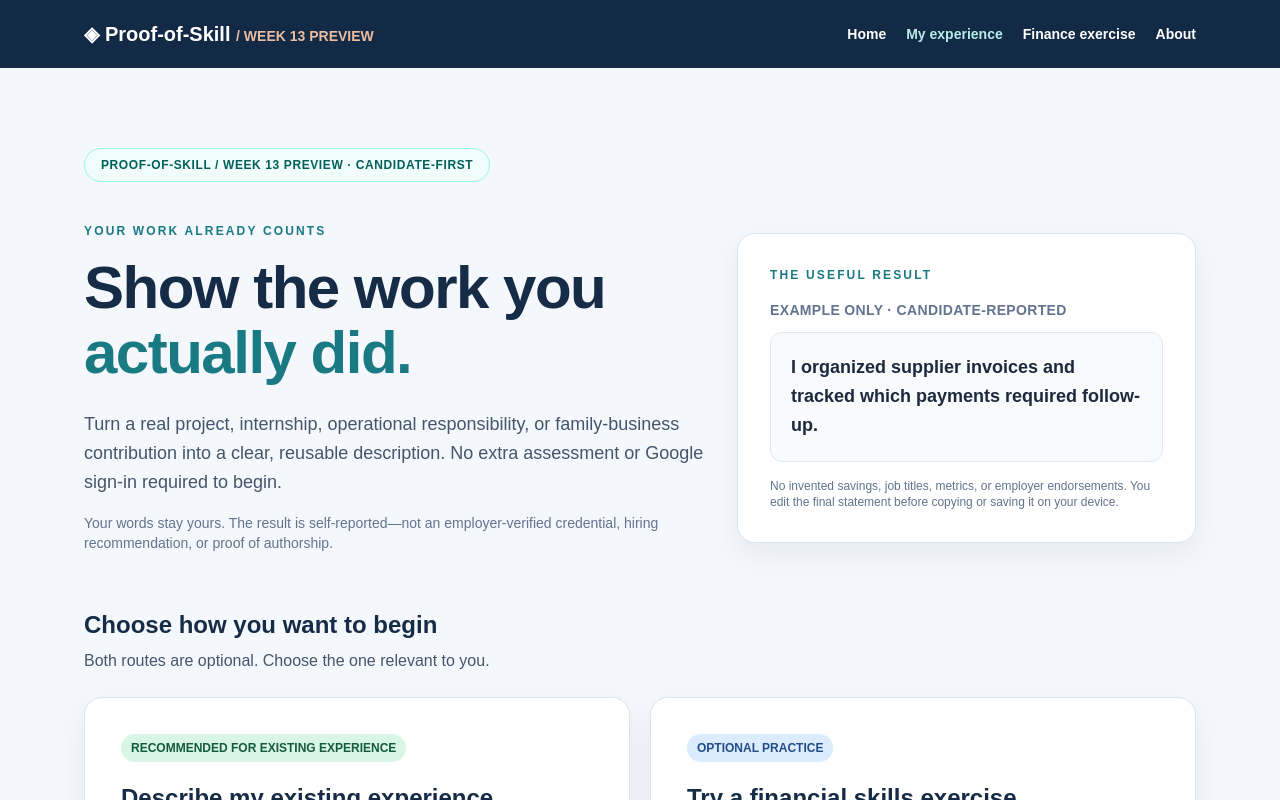
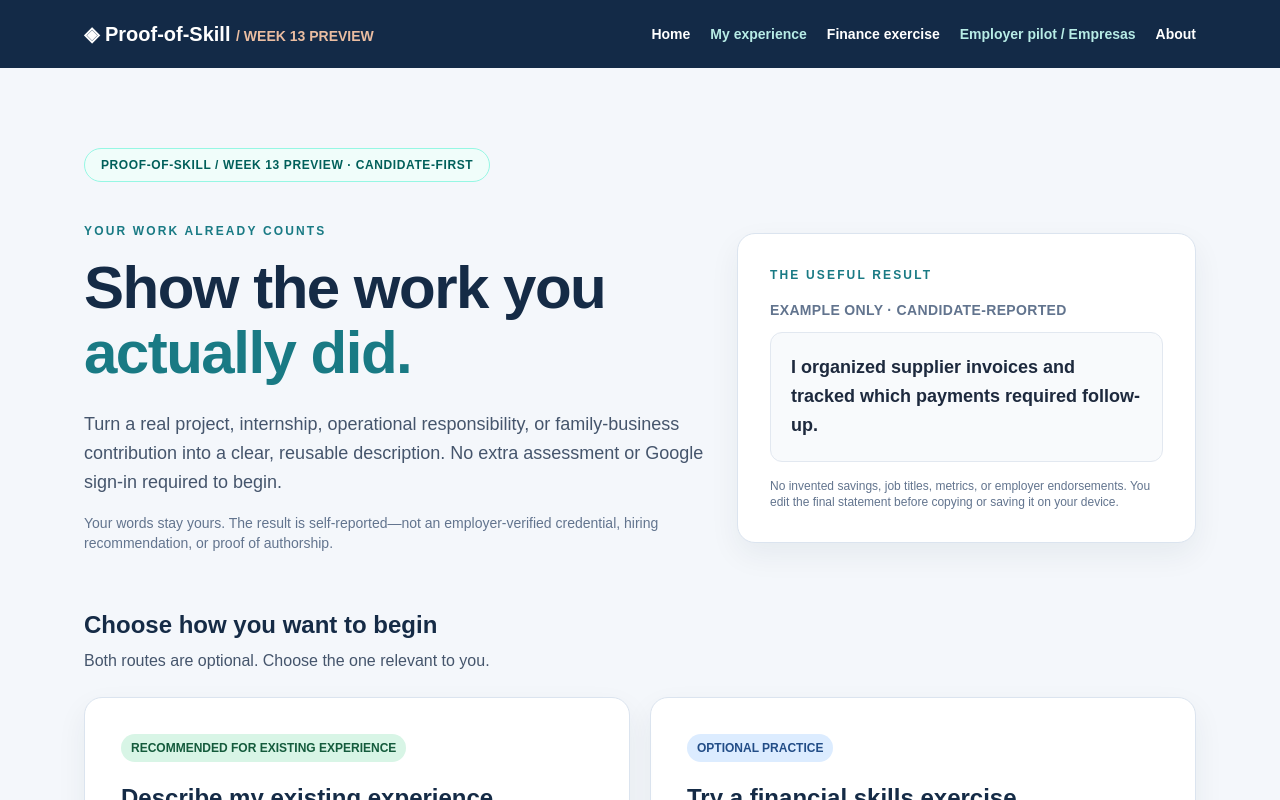
Before and after one commit to hanadagerab/proof-of-skill-week12, a Next.js app: page / in a window 1280 px wide. Shown: the top 800 px of the page. Built offline with nearby package versions, Linux system fonts and the light colour scheme.

Commit message:
feat: add employer navigation without changing candidate routes

```diff
--- a/app/layout.tsx
+++ b/app/layout.tsx
@@ -13,6 +13,7 @@ export default function RootLayout({children}:{children:React.ReactNode}){
    <Link href="/" className="hover:underline">Home</Link>
    <Link href="/experience" className="text-[#b7ece6] hover:underline">My experience</Link>
    <Link href="/product" className="hover:underline">Finance exercise</Link>
+   <Link href="/employer-pilot" className="text-[#b7ece6] hover:underline">Employer pilot / Empresas</Link>
    <Link href="/about" className="hover:underline">About</Link>
   </nav>
  </div></header>
```
